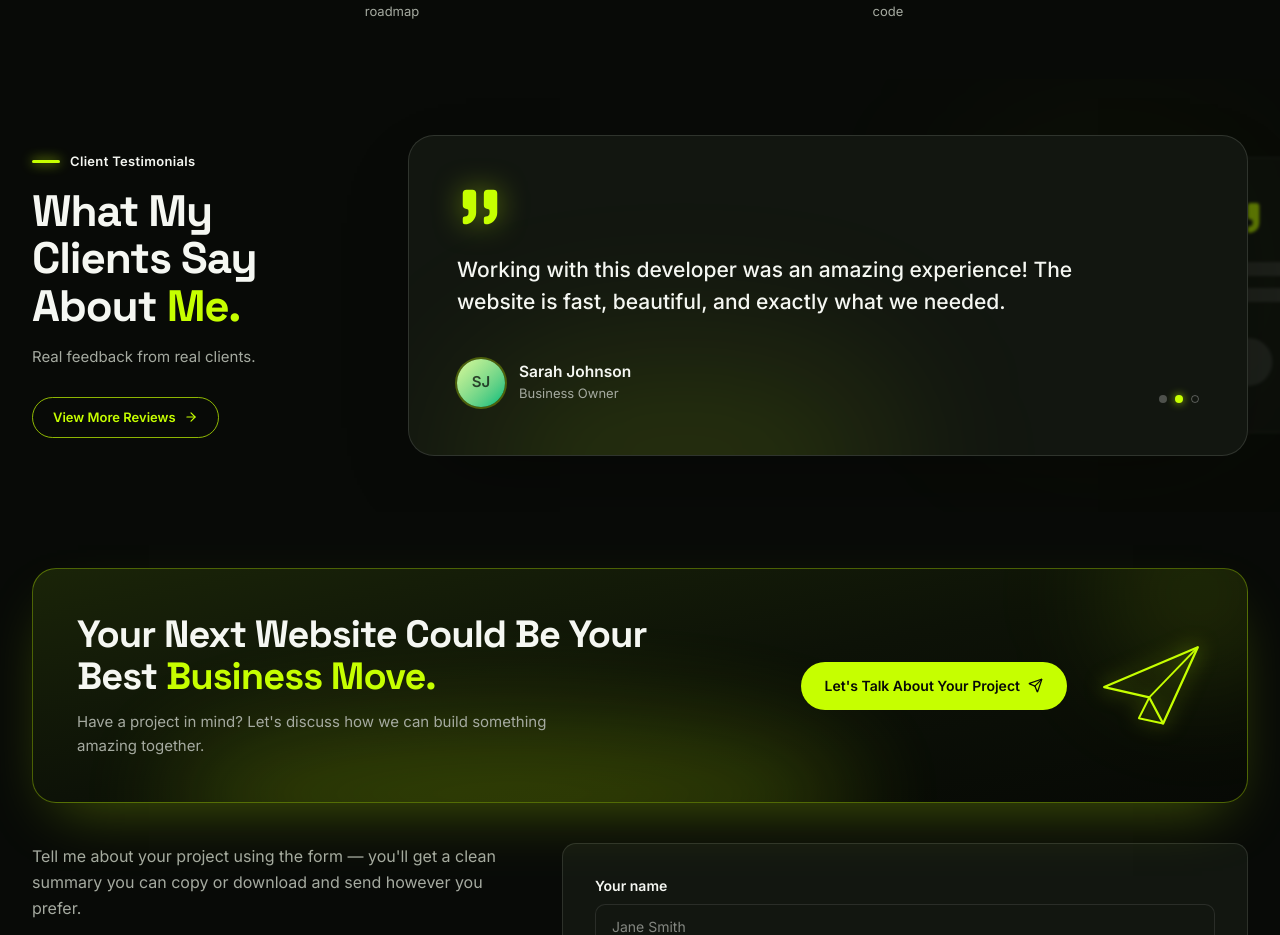
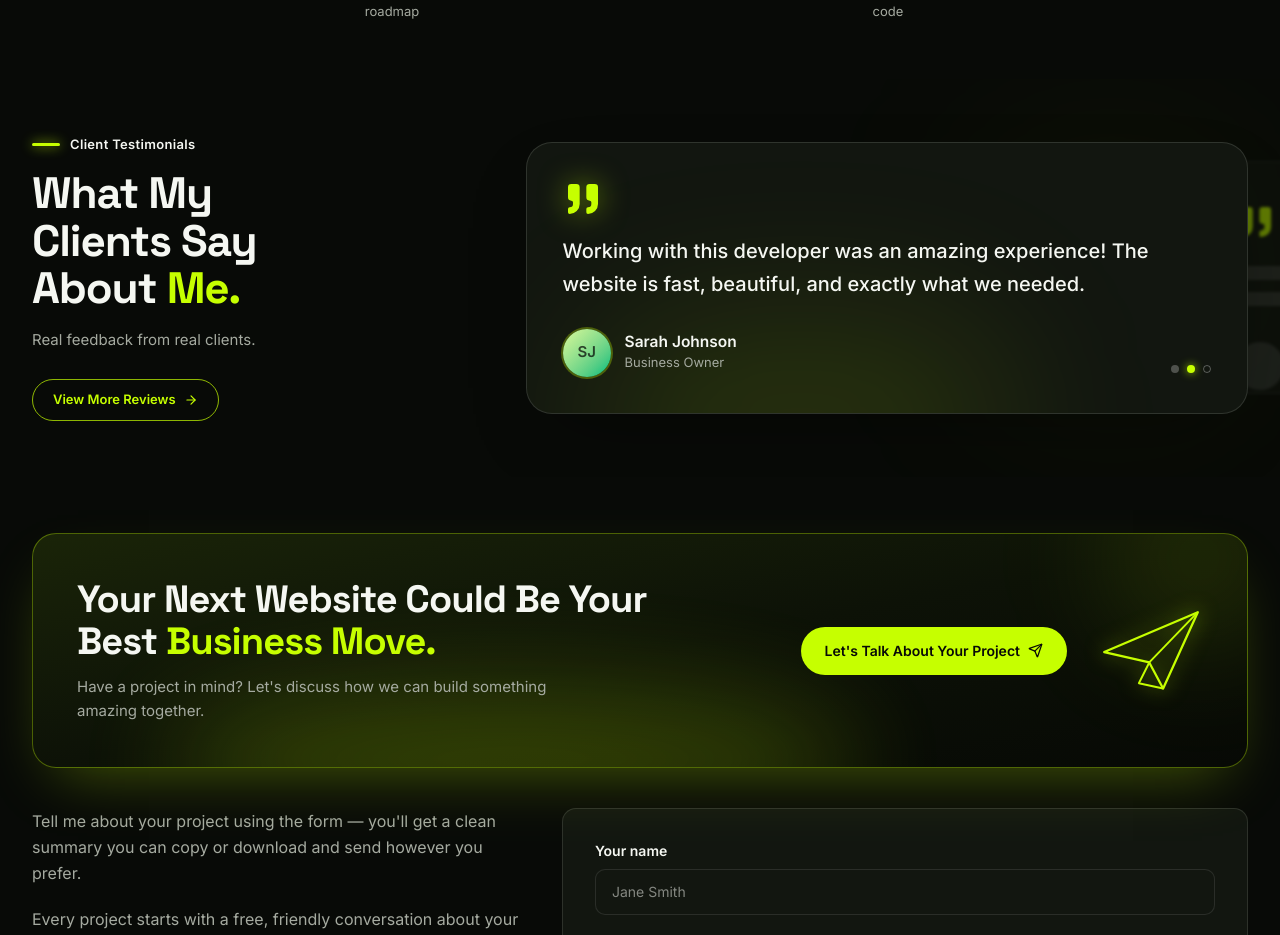
Before and after one commit to Ahsantechno3/ahsan-ali, a Next.js app: page / in a window 1280 px wide. Shown: the part 3443-4378 px from the top of the page. Built offline with nearby package versions, Linux system fonts and the light colour scheme; no server answers.

Commit message:
Testimonials: smaller card, shifted right, roomier text

```diff
--- a/components/Testimonials.tsx
+++ b/components/Testimonials.tsx
@@ -32,23 +32,23 @@ export default function Testimonials() {
         </Reveal>
 
         <Reveal delay={0.1}>
-          <div className="relative">
+          <div className="relative lg:ml-auto lg:w-[86%]">
             {/* main testimonial card */}
-            <div className="relative z-10 overflow-hidden rounded-[26px] border border-[#A5AAA0]/20 bg-white p-8 shadow-[0_30px_80px_-30px_rgba(0,0,0,0.45)] dark:bg-[#121610] sm:p-12">
+            <div className="relative z-10 overflow-hidden rounded-[26px] border border-[#A5AAA0]/20 bg-white p-7 shadow-[0_30px_80px_-30px_rgba(0,0,0,0.45)] dark:bg-[#121610] sm:p-9">
               {/* soft green glow along the bottom, like the reference */}
               <div className="pointer-events-none absolute -bottom-28 left-16 h-52 w-[420px] rounded-full bg-[#C6FF00]/12 blur-[80px]" />
               <div className="relative">
                 <Quote
-                  size={46}
+                  size={40}
                   className="text-[#C6FF00] drop-shadow-[0_0_14px_rgba(198,255,0,0.5)]"
                   fill="#C6FF00"
                   strokeWidth={0}
                 />
-                <p className="mt-6 max-w-2xl text-[19px] font-medium leading-[1.55] sm:text-[21px]">
+                <p className="mt-4 text-[19px] font-medium leading-[1.65] sm:text-[20px]">
                   {t.quote}
                 </p>
 
-                <div className="mt-10 flex items-end justify-between gap-4">
+                <div className="mt-7 flex items-end justify-between gap-4">
                   <div className="flex items-center gap-3.5">
                     <span className="flex h-12 w-12 items-center justify-center rounded-full bg-gradient-to-br from-lime-200 to-emerald-500 text-[15px] font-bold text-black/70 ring-2 ring-[#C6FF00]/30">
                       {t.initials}
```
